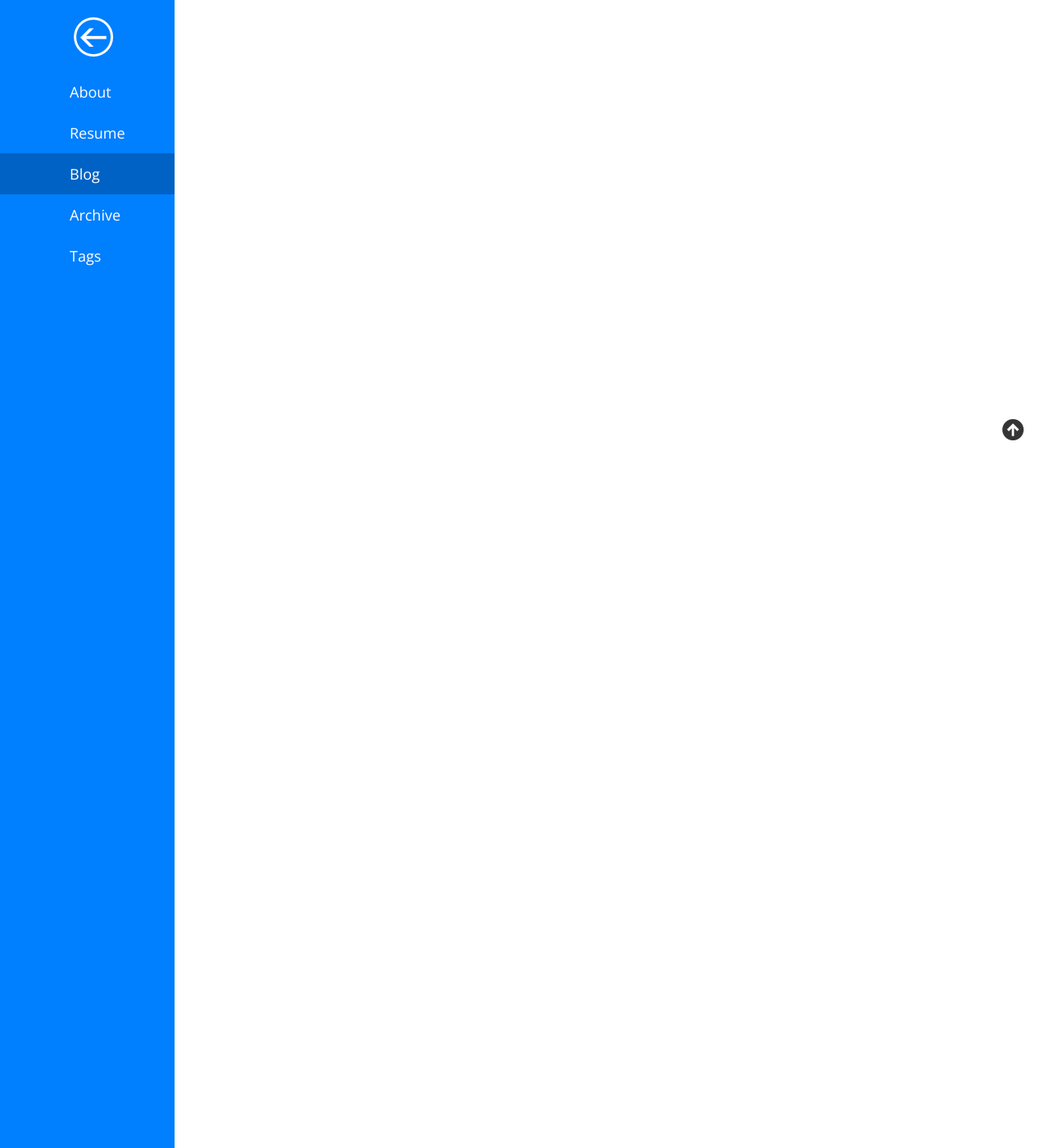
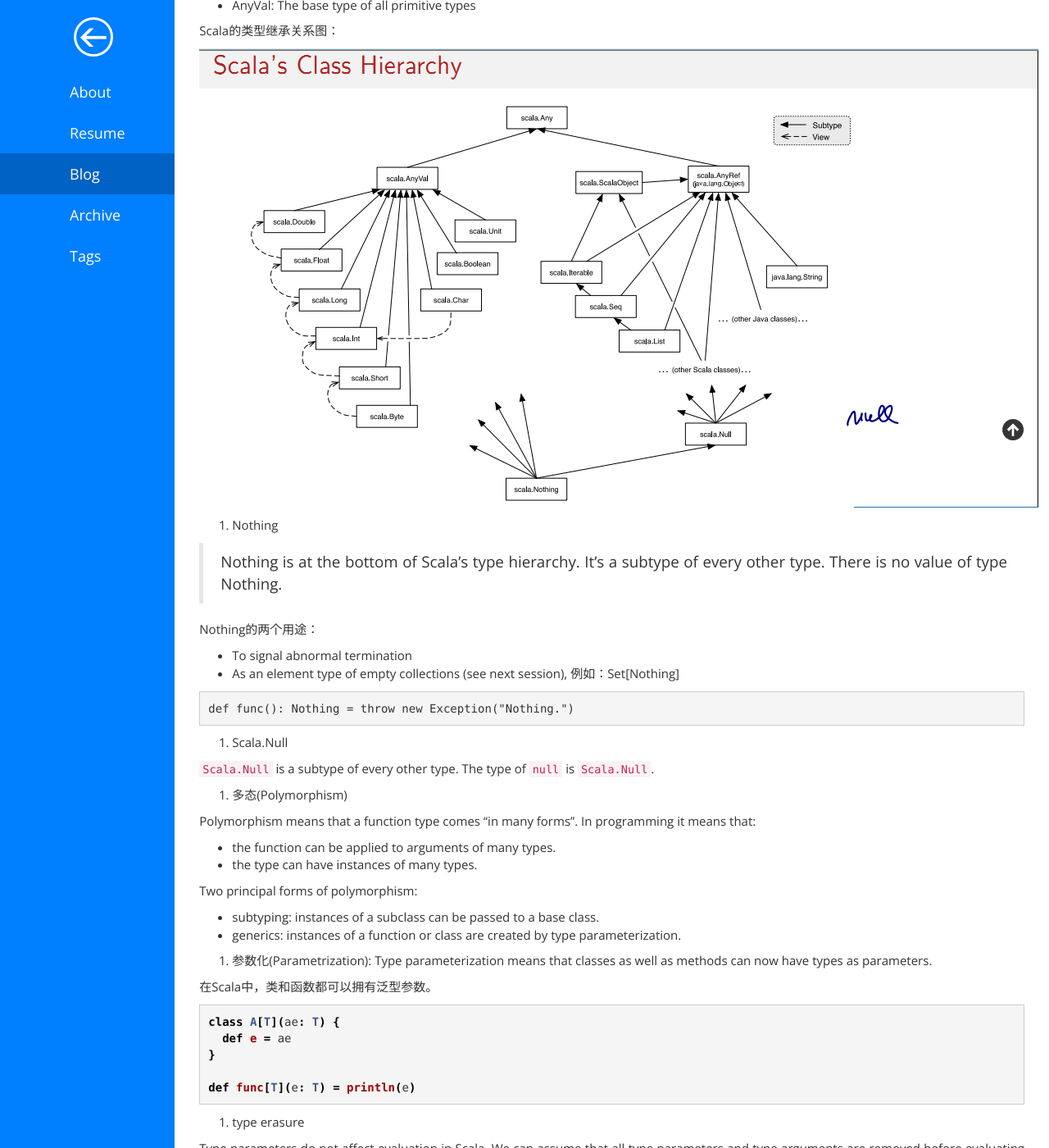
Before and after one commit to sighingnow/sighingnow.github.io, a Jekyll site: the page built from _posts/programming-language/scala/2015-06-17-scala_coursera_notes.md, in a window 1280 px wide and 1400 px high, scrolled down 10713 px. Shown: the whole window at 82% size. Built offline with Jekyll 4.4.1, drawn with Linux system fonts in a browser that asks for light colours; Markdown is read by kramdown in place of the engine named in the settings; comment, search, counter and statistics services are not loaded; some of the changed text lies outside the part shown.

Commit message:
fix a mistake.

````diff
--- a/_posts/programming-language/scala/2015-06-17-scala_coursera_notes.md
+++ b/_posts/programming-language/scala/2015-06-17-scala_coursera_notes.md
@@ -531,8 +531,114 @@ object Hello {
 
 > Dynamic dispatch of methods is analogous to calls to higher-order functions.
 
+5. Package
+
+Scala中import的三种语法：
+
+```scala
+import A.func
+import A.{func1, func2}
+import a._  // 导入整个包里的所有内容
+```
+
+6. Traits
+
+> In Java, as well as in Scala, a class can only have one superclass. But what if a class has several natural supertypes to which it
+conforms or from which it wants to inherit code? Here, you could use traits.
+
+Wikipedia上关于Traits的解释：[https://en.wikipedia.org/wiki/Trait_(computer_programming)](https://en.wikipedia.org/wiki/Trait_(computer_programming))。
+
+A trait represents a collection of methods, that can be used to extend the functionality of a class.
+
+Scala中实现trait的语法：
+
+    class A extends TA with TB with TC
+
+表示类A继承并且实现了trait TA, TB, TC。多继承时，多个父级trait之间用`with`连接。
+
+Traits不能有参数。Traits仅仅是一系列方法的集合。
+
+> Traits resemble interfaces in Java, but are more powerful because they can contains ﬁelds and concrete methods.
+
+Traits中的方法可以有默认实现(default implementations)。
+
+7. Top Types in Scala
+
++ Any: the base type of all types, Methods: ‘==‘, ‘!=‘, ‘equals‘, ‘hashCode, ‘toString‘
++ AnyRef: The base type of all reference types, Alias of ‘java.lang.Object‘
++ AnyVal: The base type of all primitive types
+
+Scala的类型继承关系图：
+
+![]({{site.url}}/resource/scala_coursera_notes/scala_class_hierarchy.png)
+
+8. Nothing
+
+> Nothing is at the bottom of Scala's type hierarchy. It's a subtype of every other type. There is no value of type Nothing.
+
+Nothing的两个用途：
+
++ To signal abnormal termination
++ As an element type of empty collections (see next session), 例如：Set[Nothing]
+
+```
+def func(): Nothing = throw new Exception("Nothing.")
+```
+
+9. Scala.Null
+
+`Scala.Null` is a subtype of every other type. The type of `null` is `Scala.Null`.
+
+10. 多态(Polymorphism)
+
+Polymorphism means that a function type comes "in many forms". In programming it means that:
+
++ the function can be applied to arguments of many types.
++ the type can have instances of many types.
+
+Two principal forms of polymorphism:
+
++ subtyping: instances of a subclass can be passed to a base class.
++ generics: instances of a function or class are created by type parameterization.
+
+11. 参数化(Parametrization): Type parameterization means that classes as well as methods can now have types as parameters.
+
+在Scala中，类和函数都可以拥有泛型参数。
+
+```scala
+class A[T](ae: T) {
+  def e = ae
+}
+
+def func[T](e: T) = println(e)
+```
+
+12. type erasure
+
+Type parameters do not affect evaluation in Scala. We can assume that all type parameters and type arguments are removed before evaluating the program.
+
++ Languages that use type erasure include: Java, Scala, Haskell, ML, OCaml.
++ Languages that keep the type parameters around at run time: C++, C#, F#.
+
 Week 4: Types and Pattern Matching
 ----------------------------------
+
+1. Functions as Objects
+
+In fact function values are treated as objects in Scala. Functions are objects with apply methods.
+
+例如Scala.Function, Scala.Function1, etc.
+
+```scala
+package scala
+trait Function1[A, B] {
+  def apply(x: A): B
+}
+```
+
+2. Expansion of Function Values
+
+An anonymous
 
 Week 5: Lists
 --------------
--- a/blog/index.html
+++ b/blog/index.html
@@ -1,6 +1,6 @@
 ---
 layout: master
-title: Abdel Raoof's Blog
+title: He Tao's Blog
 description: Landing Page for the blog
 bloghome: true
 ---
````
Also changed, not shown: _posts/algorithm/2015-06-01-domino_tiling_dp.md (+1 -1 lines), resource/scala_coursera_notes/scala_class_hierarchy.png (added).
